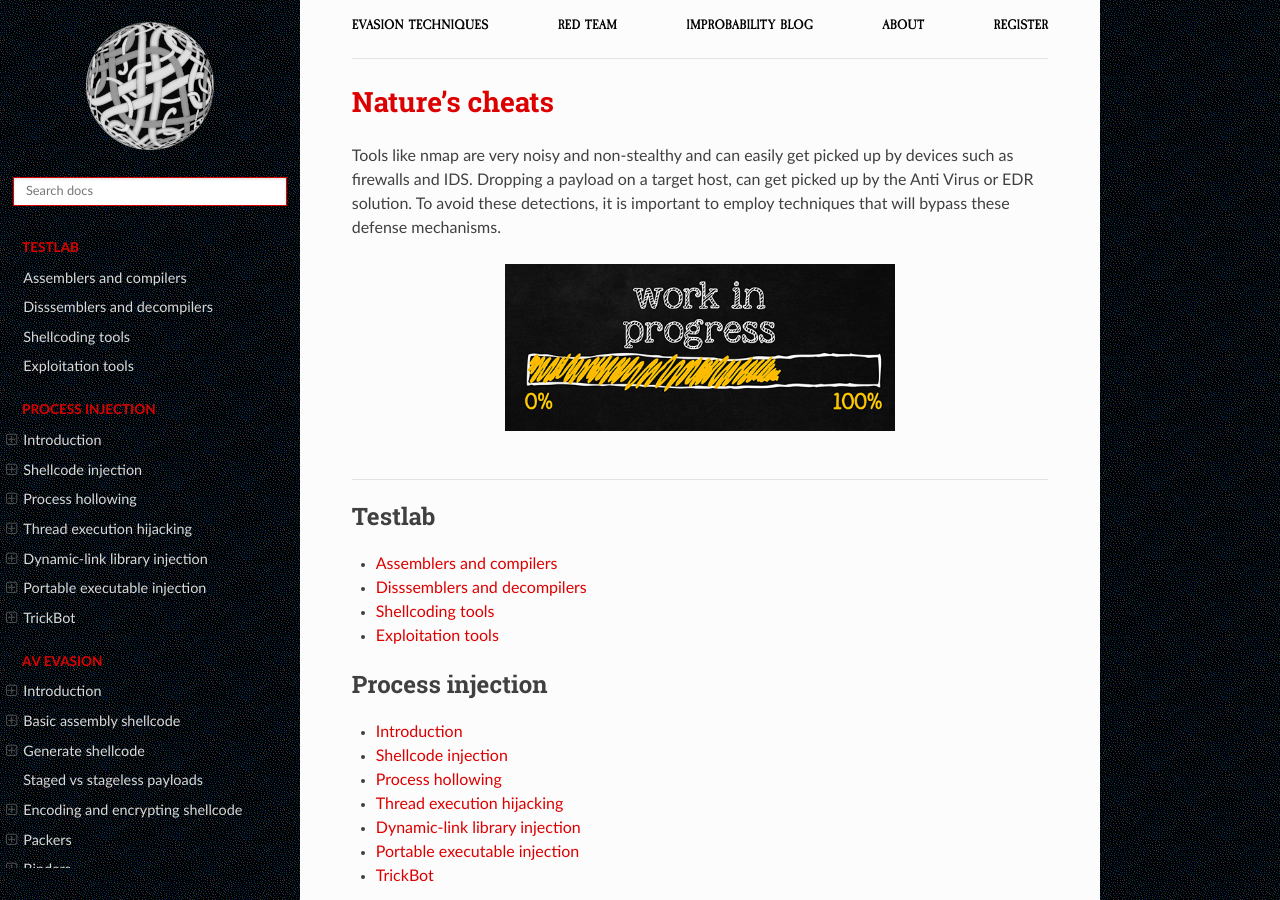
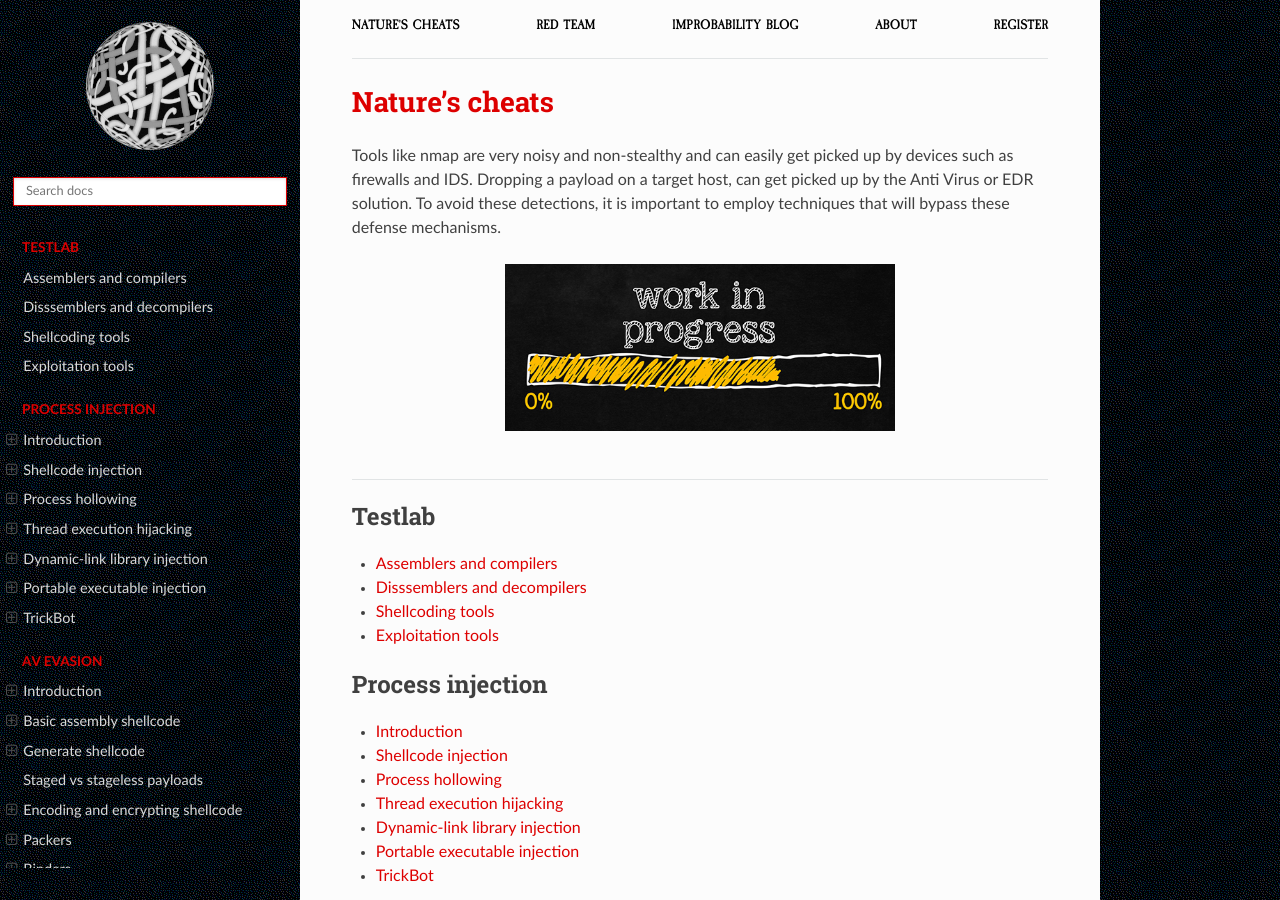
Before and after one commit to tymyrddin/red-evasion, a Sphinx documentation site: the page built from source/index.rst, in a window 1280 px wide and 900 px high. Built offline with Sphinx 7.4.7 and the Read the Docs theme 2.0.0, drawn with Linux system fonts in a browser that asks for light colours.

Commit message:
Refactored

```diff
--- a/source/_templates/breadcrumbs.html
+++ b/source/_templates/breadcrumbs.html
@@ -1,7 +1,7 @@
 <div class="container">
     <topnav>
             <ul>
-                <li class="nav__item"><a href="https://red.tymyrddin.dev/projects/evasion/" class="nav__link">Evasion techniques</a></li>
+                <li class="nav__item"><a href="https://red.tymyrddin.dev/projects/evasion/" class="nav__link">Nature's cheats</a></li>
                 <li class="nav__item"><a href="https://red.tymyrddin.dev/" class="nav__link">Red Team</a></li>
                 <li class="nav__item"><a href="https://uu.tymyrddin.dev/blog/" class="nav__link">Improbability Blog</a></li>
                 <li class="nav__item"><a href="https://uu.tymyrddin.dev/about/" class="nav__link">About</a></li>
```
